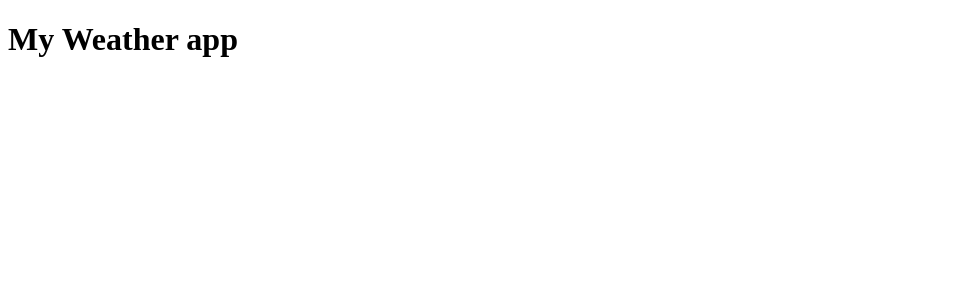
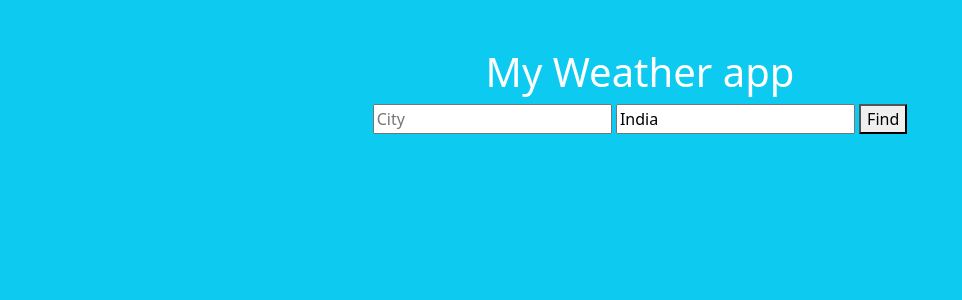
Before and after one commit to abhirup2565/API, a Flask app: page / in a window 1280 px wide. Shown: the top 300 px of the page, without its empty margins (0-962 px from the left). Run offline with Flask 3, Linux system fonts and the light colour scheme.

Commit message:
functional form

```diff
--- a/WeatherApp/app.py
+++ b/WeatherApp/app.py
@@ -3,9 +3,15 @@
 
 app=Flask(__name__)
 
-@app.route("/")
+@app.route("/",methods=["GET","POST"])
 def index():
-    return render_template('index.html')
+    data=None
+    if request.method=="POST":
+        city=request.form['cityName']
+        country=request.form['countryName']
+        print(city,country)
+        data = get_weather(city_name=city,country_code=country)
+    return render_template('index.html',data=data)
 
 if __name__=="__main__":
     app.run(debug=True)
--- a/WeatherApp/templates/index.html
+++ b/WeatherApp/templates/index.html
@@ -3,9 +3,20 @@
 <head>
     <meta charset="UTF-8">
     <meta name="viewport" content="width=device-width, initial-scale=1.0">
+    <link href="https://cdn.jsdelivr.net/npm/bootstrap@5.3.7/dist/css/bootstrap.min.css" rel="stylesheet" integrity="sha384-LN+7fdVzj6u52u30Kp6M/trliBMCMKTyK833zpbD+pXdCLuTusPj697FH4R/5mcr" crossorigin="anonymous">
     <title>My weather app</title>
 </head>
-<body>
-    <h1>My Weather app</h1>
+<body class="bg-info text-white">
+
+    <div class="text-center">
+        <h1 class="mt-5">My Weather app</h1>
+        <form action="/" method="post">
+            <input type="text" id="cityName" name="cityName" placeholder="City">
+            <input type="text" id="countryName" name="countryName" value="India">
+            <button>Find</button>
+        </form>
+    </div>
+
+<script src="https://cdn.jsdelivr.net/npm/bootstrap@5.3.7/dist/js/bootstrap.bundle.min.js" integrity="sha384-ndDqU0Gzau9qJ1lfW4pNLlhNTkCfHzAVBReH9diLvGRem5+R9g2FzA8ZGN954O5Q" crossorigin="anonymous"></script>
 </body>
 </html>
--- a/WeatherApp/weather.py
+++ b/WeatherApp/weather.py
@@ -29,7 +29,7 @@
     icon:str
     temperature:float
 
-def main(city_name,state_code,country_code,API_KEY):
+def main(city_name,country_code,API_KEY=API_KEY,state_code=""):
     lat,lon=get_lat_lon("Mumbai","","India",API_KEY)
     weather_data=get_current_weather(lat,lon,API_KEY)
     return weather_data
```
